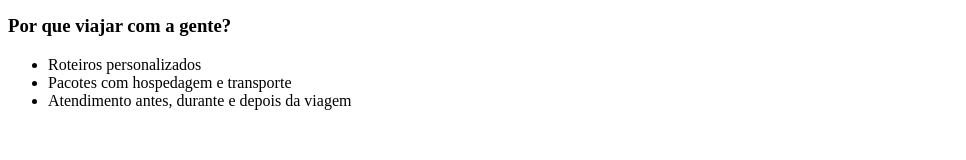
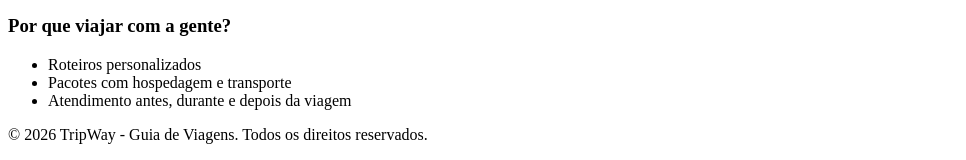
Before and after one commit to lucaspires31/TripWay-Guia-de-Viagens, a plain HTML site: page index.html in a window 1280 px wide. Shown: the part 659-819 px from the top of the page, without its empty margins (0-966 px from the left). Drawn offline with Linux system fonts and the light colour scheme.

Commit message:
Adicionando rodapé na home

```diff
--- a/index.html
+++ b/index.html
@@ -67,6 +67,10 @@
 
   </main>
 
+   <footer>
+    <p>&copy; 2026 TripWay - Guia de Viagens. Todos os direitos reservados.</p>
+  </footer>
+
 </body>
 
 </html>
```
